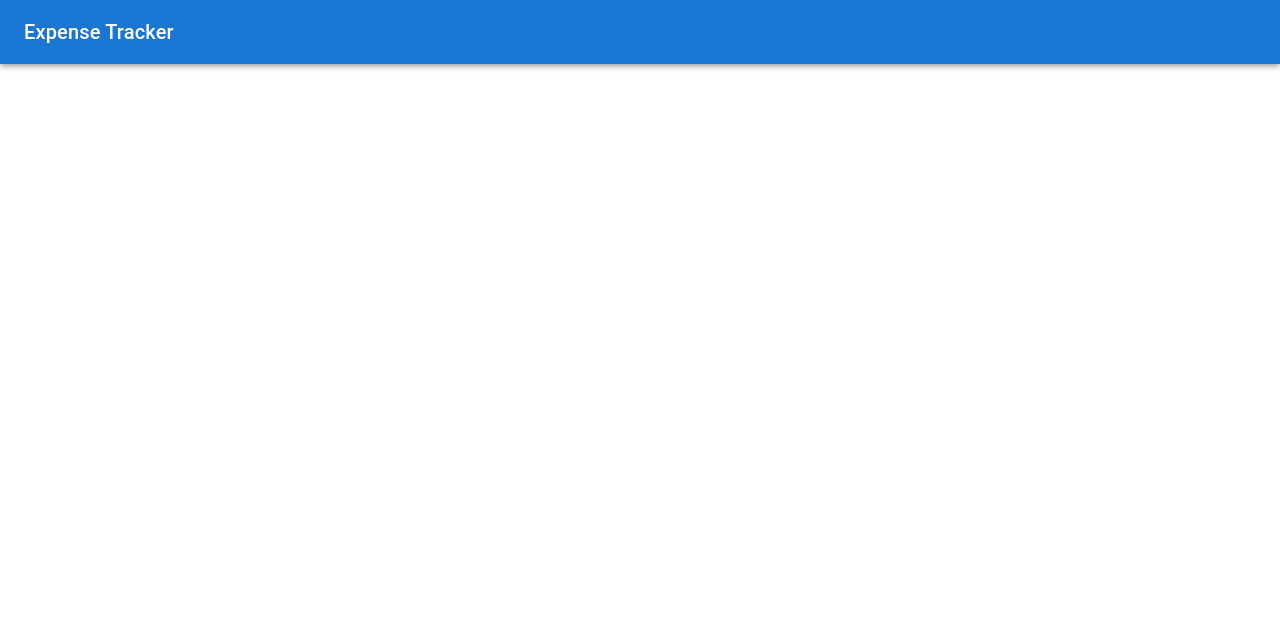
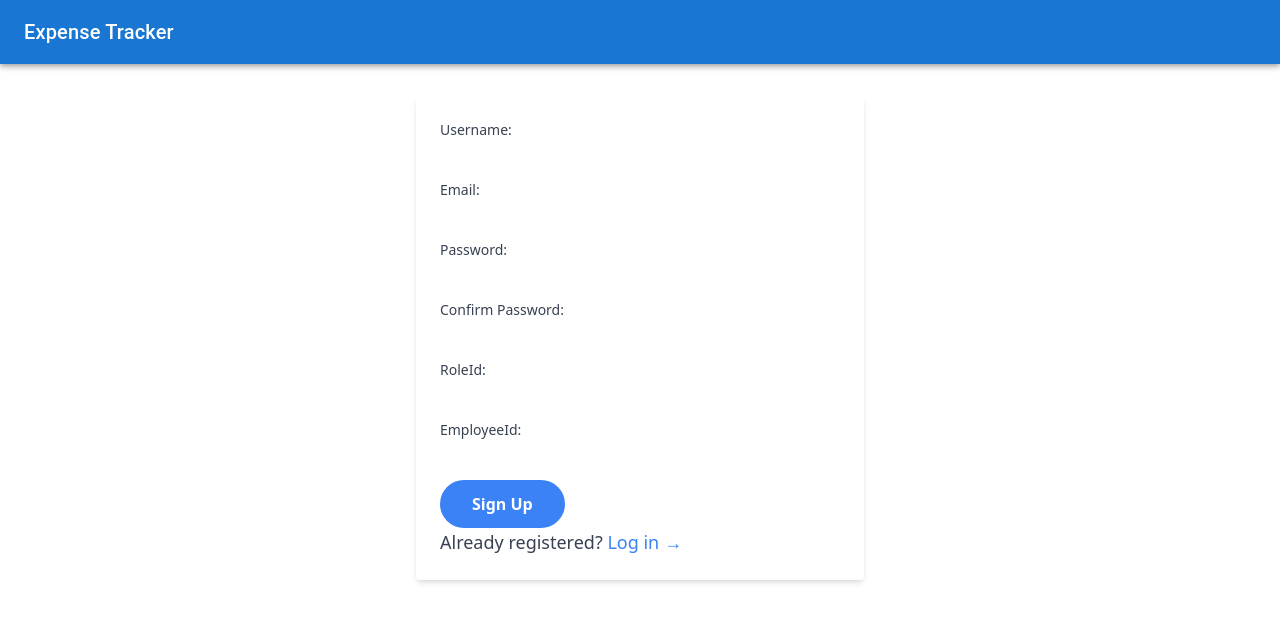
Before and after one commit to Krutik30/Expense-Tracker-W, a React (Vite) app in the folder frontend/: page /auth/signup in a window 1280 px wide. Before the commit this address led to /auth/login. Shown: the top 622 px of the page. Built offline with nearby package versions, Linux system fonts and the light colour scheme.

Commit message:
sil diya

```diff
--- a/frontend/src/Router.tsx
+++ b/frontend/src/Router.tsx
@@ -19,19 +19,19 @@ function Router() {
     return (
         <Routes>
             <Route path="/" element={<Navigate to="/dashboard" />} />
-            <Route path="/auth" element={<Navigate to="/auth/login" />} >
-                <Route path="login" element={<Page Component={LoginForm} roleRequired={[false]} />} />
-                <Route path="signup" element={<Page Component={SignUpForm} roleRequired={[false]} />} />
+            <Route path="/auth">
+                <Route path="login" element={<Page Component={LoginForm} roleRequired={false} />} />
+                <Route path="signup" element={<Page Component={SignUpForm} roleRequired={false} />} />
             </Route>
-            <Route path="/dashboard" element={<Page Component={Dashboard} roleRequired={[Role.admin, Role.emp]} />} />
-            <Route path="/add" element={<Navigate to="/add/employee" />}>
+            <Route path="/add">
                 <Route path="employee" element={<Page Component={AddEmployee} roleRequired={[Role.admin]} />} />
                 <Route path="expense" element={<Page Component={AddExpense} roleRequired={[Role.emp]} />} />
             </Route>
-            <Route path='/list' element={<Navigate to="/list/employee" />}>
+            <Route path='/list'>
                 <Route path="employee" element={<Page Component={ListOfEmployee} roleRequired={[Role.admin]} />} />
                 <Route path="expense" element={<Page Component={ListOfExpense} roleRequired={[Role.emp]} />} />
             </Route>
+            <Route path="/dashboard" element={<Page Component={Dashboard} roleRequired={[Role.admin, Role.emp]} />} />
             <Route path="/salary/issue" element={<Page Component={SalaryIssued} roleRequired={[Role.admin]} />} />
             <Route path="/issued/advance" element={<Page Component={IssuedAdvance} roleRequired={[Role.admin]} />} />
             <Route path="/request/salary" element={<Page Component={RequestSalary} roleRequired={[Role.emp]} />} />
--- a/frontend/src/components/Page.tsx
+++ b/frontend/src/components/Page.tsx
@@ -22,16 +22,17 @@ export const Page = forwardRef(({ Component, roleRequired, ...props }: any, ref)
 
             {/* eslint-disable-next-line   */}
             {/* @ts-ignore */}
+
             <MainStyle>
                 <ProtectedRoute roleRequire={roleRequired}>
+                    <Box ref={ref} sx={{ minHeight: '100vh' }}>
                         <SuspenseErrorBoundary>
-                        <Box ref={ref} sx={{ minHeight: '100vh' }}>
                                 {/* eslint-disable-next-line   */}
                                 {/* @ts-ignore */}
                                 <Component {...props} />
                                 {/* eslint-disable-next-line   */}
+                        </SuspenseErrorBoundary>
                     </Box>
-                    </SuspenseErrorBoundary>
                 </ProtectedRoute>
             </MainStyle>
         </Fragment>
--- a/frontend/src/components/ProtectedRoutes.tsx
+++ b/frontend/src/components/ProtectedRoutes.tsx
@@ -5,7 +5,7 @@ import { Page404 } from '../pages/Page404';
 
 interface ProtectedRouteProps {
     children: React.ReactElement;
-    roleRequire: ('ADMIN' | 'EMPLOYEE' | false)[];
+    roleRequire: ('ADMIN' | 'EMPLOYEE')[] | false;
 }
 
 const ProtectedRoute: React.FC<ProtectedRouteProps> = ({
@@ -24,12 +24,12 @@ const ProtectedRoute: React.FC<ProtectedRouteProps> = ({
         userLogged = JSON.parse(userLoggedString);
     }
 
-    console.log(pathname);
+    console.log(pathname, roleRequire);
 
     return userLogged.auth || openRoutes.includes(pathname)
         ? (pathname === '/auth/login') && userLogged.auth
             ? <Navigate to='/dashboard' replace />
-            : (roleRequire.includes(false) || roleRequire.includes(userLogged?.role))
+            : (roleRequire === false || roleRequire.includes(userLogged?.role))
                 ? children
                 : <Page404 />
         : <Navigate to='/auth/login' replace />;
```
Lines whose indentation alone changed are shown as unchanged.
